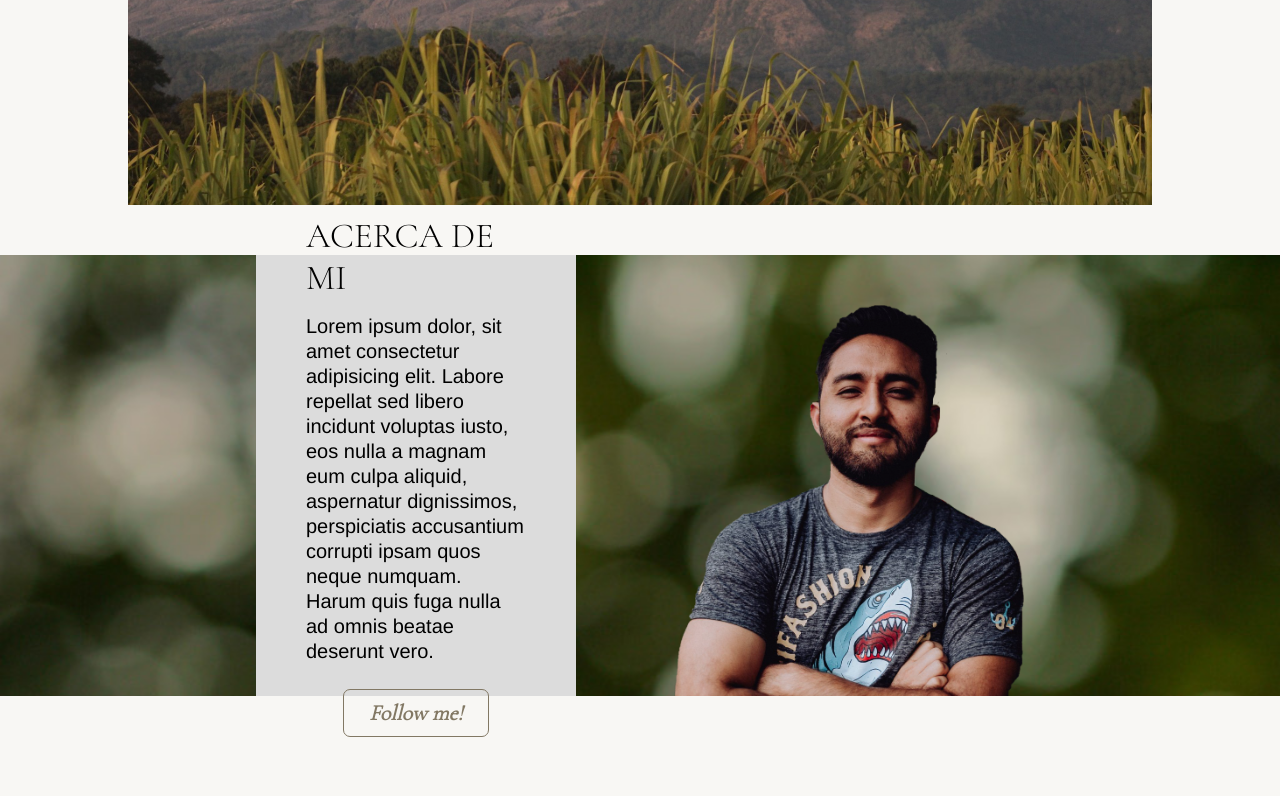
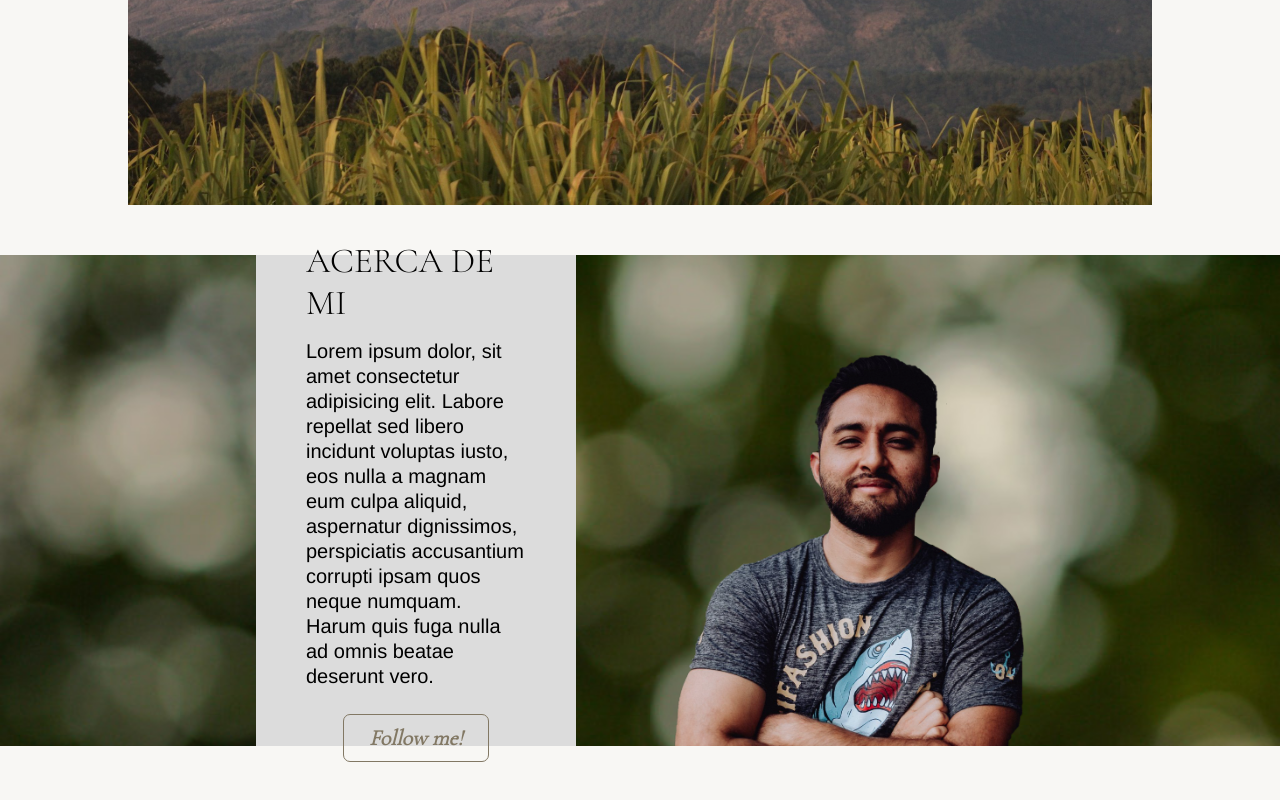
Before and after one commit to ulisescerv91/photography-website, a React (Create React App) app: page / in a window 1280 px wide. Shown: the part 841-1641 px from the top of the page. Built offline with nearby package versions, Linux system fonts and the light colour scheme; a web font is replaced by a local one.

Commit message:
about me

```diff
--- a/src/components/About/About.css
+++ b/src/components/About/About.css
@@ -51,7 +51,7 @@
   display: flex;
   align-items: center;
   justify-content: center;
-  padding-top: 50px; }
+  padding-top: 100px; }
 
 @media (min-width: 1200px) {
   .about .beto_img_container {
--- a/src/components/About/About.scss
+++ b/src/components/About/About.scss
@@ -53,7 +53,7 @@
         display: flex;
         align-items: center;
         justify-content: center;
-        padding-top: 50px;
+        padding-top: 100px;
         @include desktop{
             justify-content: flex-end;
         }
```
